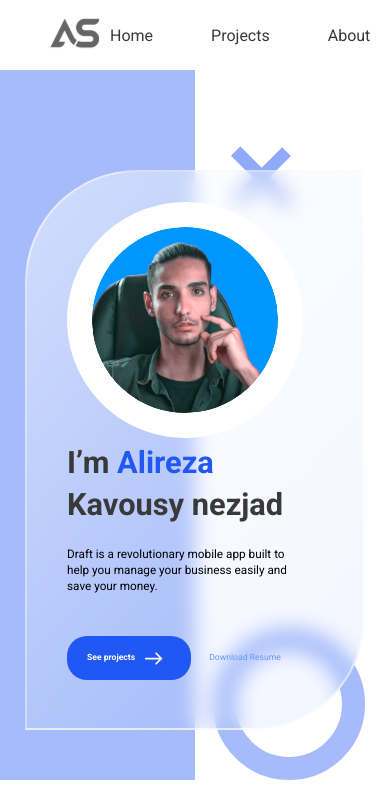
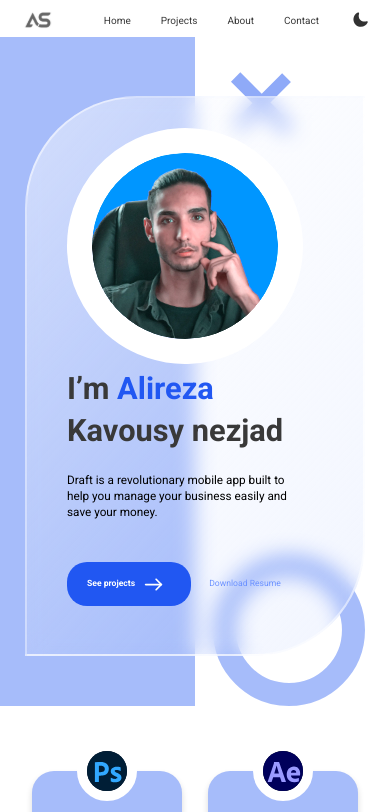
Before and after one commit to leonraz58/portfolio-styled2, a React app: page / in a window 390 px wide. Shown: the top 812 px of the page. Built offline with nearby package versions, Linux system fonts and the light colour scheme.

Commit message:
add Header mobile styles

```diff
--- a/src/layout/header/Header.tsx
+++ b/src/layout/header/Header.tsx
@@ -11,7 +11,7 @@ export const Header: React.FC = () => {
         <StyledHeader>
                 <FlexWrapper justify={"space-between"} align={"center"}>
                     <Logo/>
-                    <FlexWrapper align={"center"} justify={"center"} gap={"60px"}>
+                    <FlexWrapper align={"center"} justify={"center"}>
                         <DesktopMenu/>
                         <ToggleTheme/>
                     </FlexWrapper>
@@ -32,4 +32,8 @@ const StyledHeader = styled.header`
         background-color: rgba(255,255,255,0.7);
         padding: 0 40px;
     }
+
+    @media ${({theme}) => theme.media.tablet} {
+        padding: 0 20px;
+    }
 `
--- a/src/layout/header/headerMenu/desctopMenu/DesctopMenu.tsx
+++ b/src/layout/header/headerMenu/desctopMenu/DesctopMenu.tsx
@@ -15,6 +15,21 @@ const StyledDesktopMenu = styled.nav`
         display: flex;
         gap: 58px;
         justify-content: center;
+        align-items: center;
+    }
+
+    margin-right: 60px;
+
+    //@media screen and (max-width: 570px){
+    @media ${({theme}) => theme.media.mobile} {
+        margin-right: 33px;
+
+        ul {
+            display: flex;
+            gap: 30px;
+            justify-content: center;
+            align-items: center;
+        }
     }
 
 `
--- a/src/layout/header/headerMenu/menu/Menu.tsx
+++ b/src/layout/header/headerMenu/menu/Menu.tsx
@@ -53,14 +53,17 @@ const NavLink = styled.a`
         height: 2px;
         background-color: #A6BCFA;
         transition: 0.5s;
-        width: 0%;
+        width: 0;
     }
 
     &:hover {
         &::before {
             width: 100%;
+        }
+    }
 
-        }
+    @media ${({theme}) => theme.media.mobile} {
+        font-size: 10px;
     }
 `
 
--- a/src/layout/header/logo/Logo.tsx
+++ b/src/layout/header/logo/Logo.tsx
@@ -13,20 +13,24 @@ export const Logo: React.FC = () => {
 
 const StyledLogo = styled.div`
     background-image: url(${logo});
-    background-position: 4px 7px;
+    //background-position: 4px 7px;
     width: 90px;
     height: 90px;
     cursor: pointer;
     border-radius: 100%;
     background-color: rgba(166, 188, 250, 0.7);
+    background-size: cover;
 
     @media ${({theme}) => theme.media.tablet} {
         width: 70px;
         height: 70px;
         background-image: url(${logo2});
         background-color: transparent;
-        background-position: unset;
+        background-position: 0px 3px;
+    }
 
-
+    @media ${({theme}) => theme.media.mobile} {
+        width: 37px;
+        height: 37px;
     }
 `
--- a/src/layout/header/themeSwitcher/ThemeSwitcher.tsx
+++ b/src/layout/header/themeSwitcher/ThemeSwitcher.tsx
@@ -1,16 +1,38 @@
 import {Icon} from "../../../components/Icon/Icon";
 import styled from "styled-components";
+import {useEffect, useState} from "react";
 
 export const ToggleTheme = () => {
 
+    const [width, setWidth] = useState(window.innerWidth);
+    const tablet = 768;
+    const mobile = 576;
+
+    const handleWindowResize = () => setWidth(window.innerWidth);
+
+    useEffect(() => {
+        window.addEventListener('resize', handleWindowResize);
+
+        return () => {
+            window.removeEventListener('resize', handleWindowResize)
+        }
+    }, []);
+
+    const calcSize = () => {
+        return width > mobile ? (width > tablet ? '37' : '37') : '18';
+    }
+
     return (
         <IconButton>
-            <Icon iconId={"moon"} width={"36"} height={"37"} viewBox={"0 0 25 25"} fill={"#323232"}/>
+            {/*<Icon iconId={"moon"} width={"36"} height={"37"} viewBox={"0 0 25 25"} fill={"#323232"}/>*/}
+            <Icon iconId={"moon"} width={calcSize()} height={calcSize()} viewBox={"0 0 25 25"} fill={"#323232"}/>
         </IconButton>
     );
 }
 
-const IconButton = styled.button `
+const IconButton = styled.button`
+    margin-top: 5px;
+
     &:hover {
         transform: scale(1.1) rotate(10deg);
         transition: .2s;
--- a/src/layout/sections/main/Main.tsx
+++ b/src/layout/sections/main/Main.tsx
@@ -90,15 +90,19 @@ const StyledMain = styled.section`
     background-image: linear-gradient(to right, #A6BCFA 30%, #FFFFFF 30%);
     background-repeat: no-repeat;
     background-position: 0 0;
-    padding-top: 170px;
+    padding-top: 189px;
     padding-bottom: 50px;
 
     @media ${({theme}) => theme.media.tablet} {
         background-position: top 70px left 0;
-        background-image: linear-gradient(to right, #A6BCFA 50%, #FFFFFF 50%)
+        background-image: linear-gradient(to right, #A6BCFA 50%, #FFFFFF 50%);
+        padding-top: 123px;
     }
 
-
+    @media ${({theme}) => theme.media.mobile} {
+        background-position: top 37px left 0;
+        padding-top: 96px;
+    }
 `
 
 const MainCardWrapper = styled.div`
```
